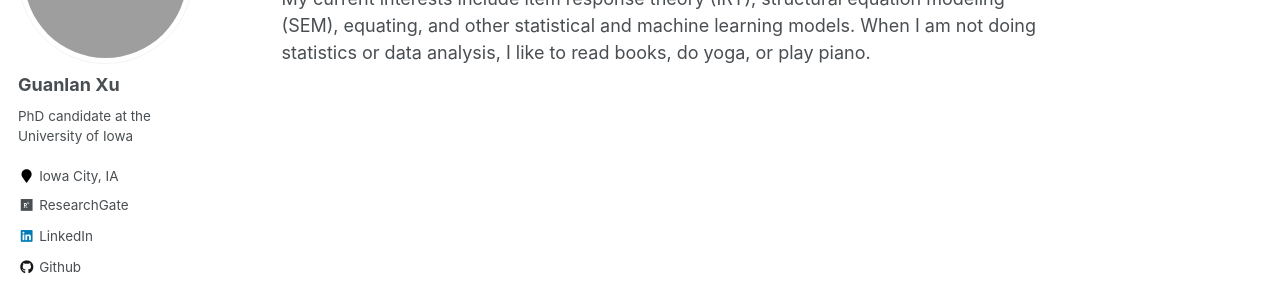
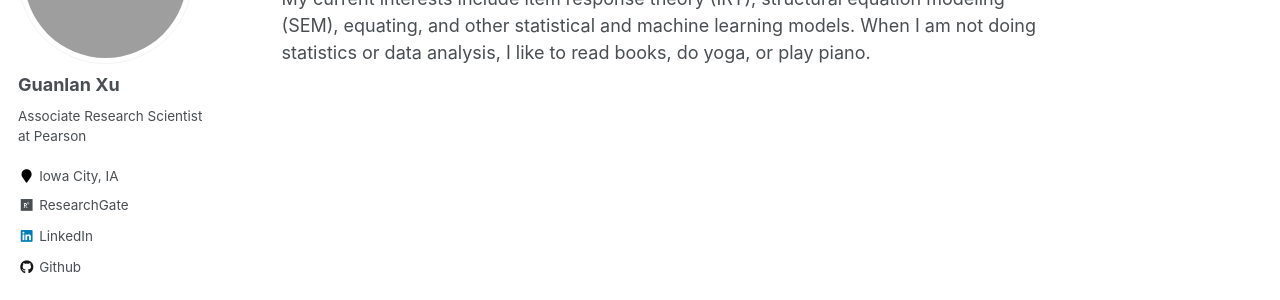
Before and after one commit to guanlanxu/guanlanxu.github.io, a Jekyll site: the page built from _pages/about.md, in a window 1280 px wide. Shown: the part 229-529 px from the top of the page. Built offline with Jekyll 4.4.1, drawn with Linux system fonts in a browser that asks for light colours; grey boxes are pictures that could not be loaded.

Commit message:
Update _config.yml

```diff
--- a/_config.yml
+++ b/_config.yml
@@ -76,7 +76,7 @@ analytics:
 author:
   name             : "Guanlan Xu"
   avatar           : "https://avatars3.githubusercontent.com/u/22759710?s=400&v=4"
-  bio              : "PhD candidate at the University of Iowa"
+  bio              : "Associate Research Scientist at Pearson"
   location         : "Iowa City, IA"
   employer         :
   pubmed           :
```
